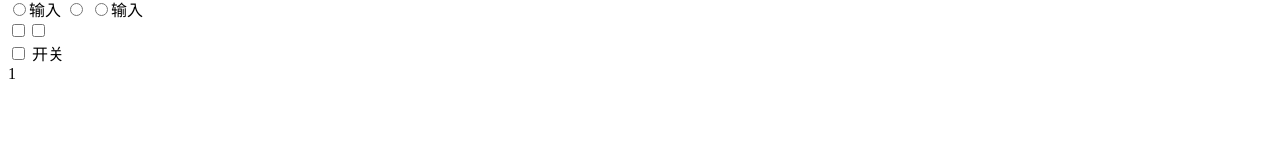
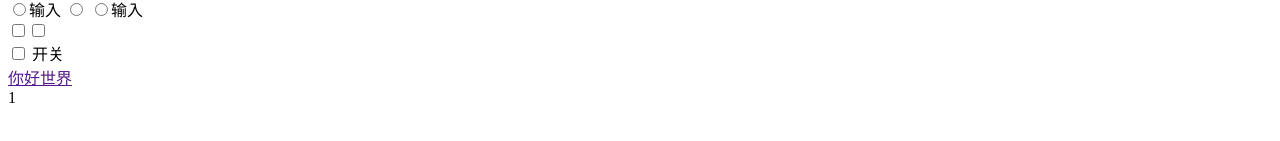
Before and after one commit to Akimotorakiyu/css-cornerstone, a Vue app: page / in a window 1280 px wide. Shown: the part 367-508 px from the top of the page. Built offline with nearby package versions, Linux system fonts and the light colour scheme.

Commit message:
为悬浮和按下添加细节

```diff
--- a/src/views/Home.vue
+++ b/src/views/Home.vue
@@ -26,6 +26,8 @@
       开关
     </div>
 
+    <a href="">你好世界</a>
+
     <div class="dropdown" v-show="show">
       <h2>你好世界</h2>
       <h2>大家好菜是真的好</h2>
```
Also changed, not shown: 1 other file (tests, documents, lock files or other folders).
